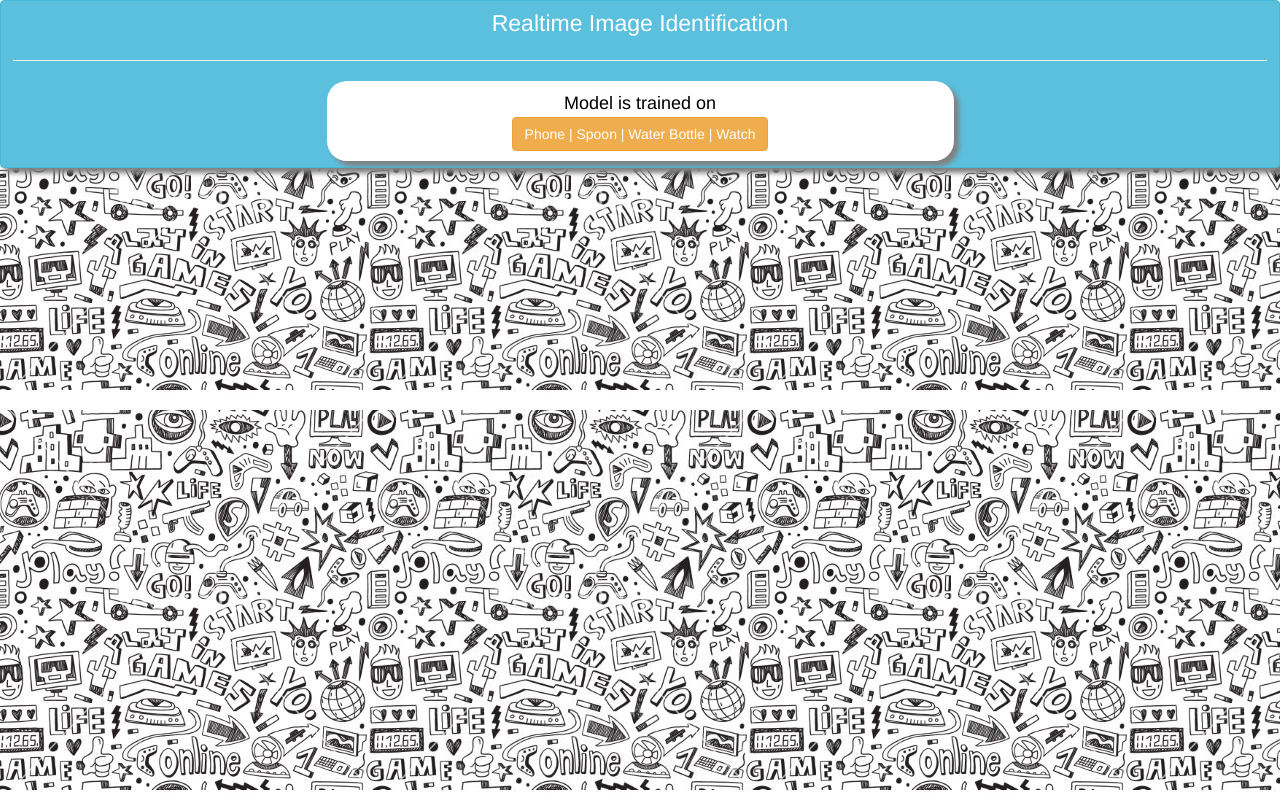
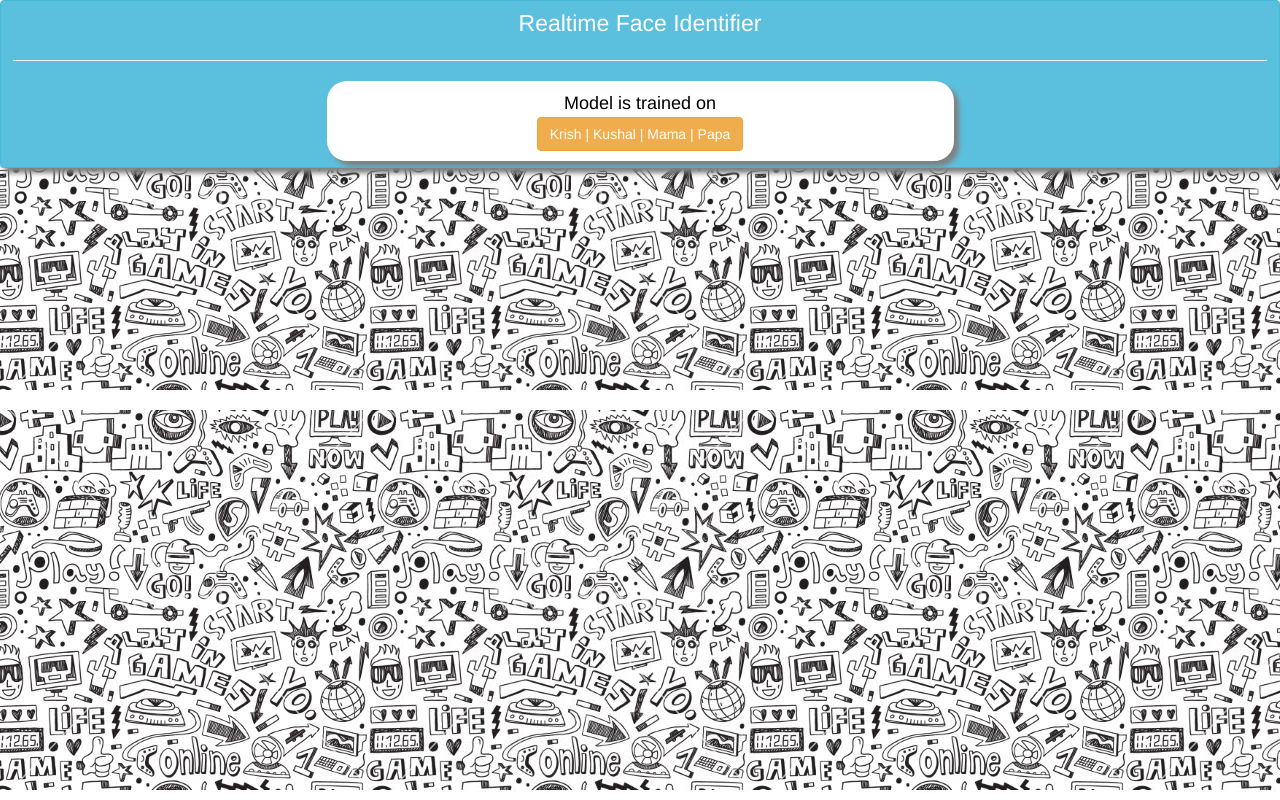
Before and after one commit to krishlala/P117, a plain HTML site: page index.html in a window 1280 px wide. Drawn offline with nearby package versions, Linux system fonts and the light colour scheme.

Commit message:
Update index.html

```diff
--- a/index.html
+++ b/index.html
@@ -15,14 +15,14 @@
 </head>
 
 <body BACKGROUND="background.jpg">
-  <center><h3 class="btn btn-info heading">Realtime Image Identification
+  <center><h3 class="btn btn-info heading">Realtime Face Identifier
     <hr>
     <center>
       <div class="col-lg-6 col-md-6 col-sm-6 col-xs-12 heading_div">
         Model is trained on
         <br>
         <div class="btn btn-warning heading_div2">
-          Phone | Spoon | Water Bottle | Watch
+          Krish | Kushal | Mama | Papa
         </div>
       </div>
     </center>
```
